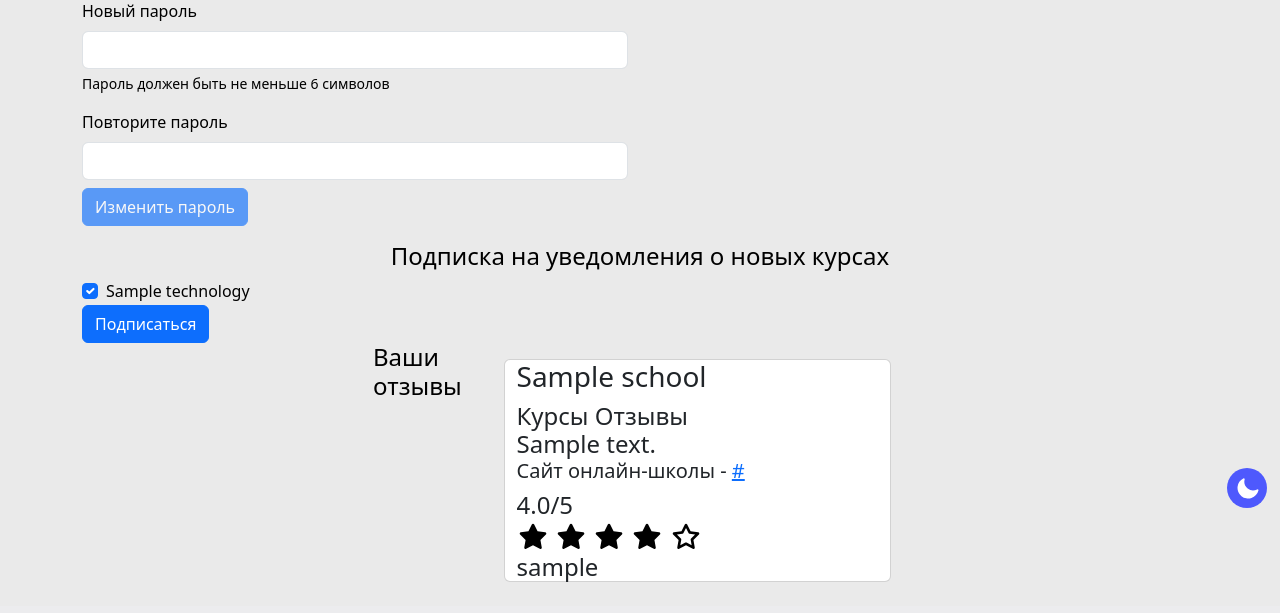
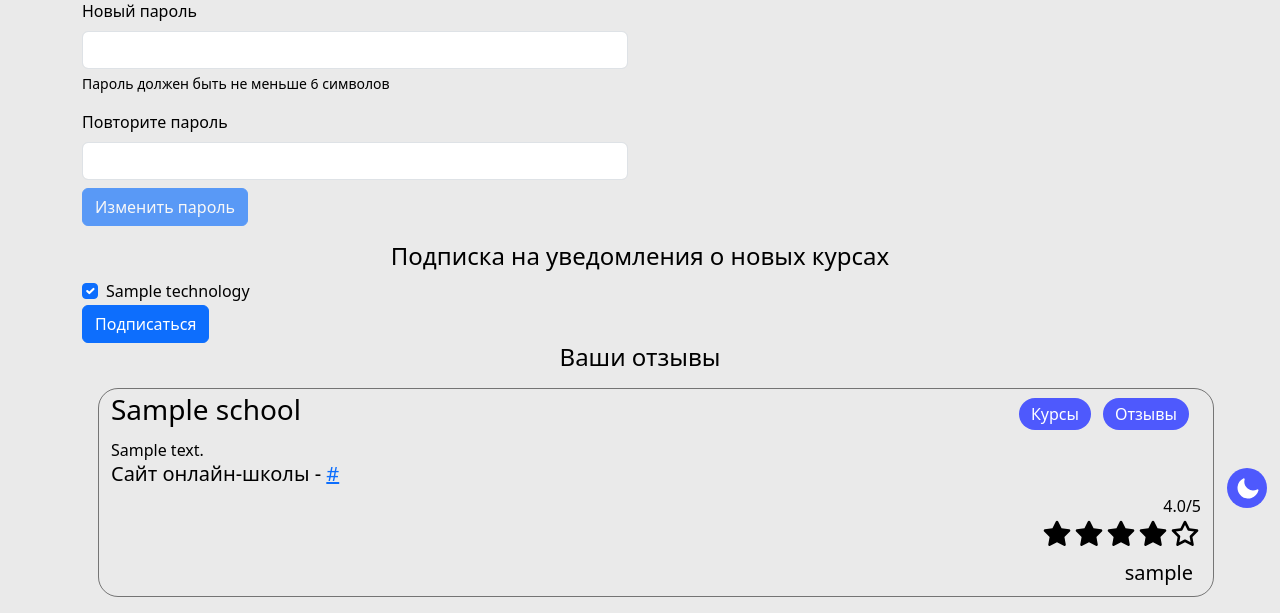
Before and after one commit to Njves/KursoAgregator, a Flask app: page /profile/1 in a window 1280 px wide. Shown: the part 267-880 px from the top of the page. Before the commit the page ends 849 px from the top, so only its background shows below. Run offline with Flask 2, Linux system fonts and the light colour scheme; a user stored in the database is signed in; tables that the repository leaves empty hold one stand-in row (values such as "Sample post").

Commit message:
Быстрый фикс верстки отзывов в лк

```diff
--- a/app/templates/user/main.html
+++ b/app/templates/user/main.html
@@ -1,6 +1,7 @@
 {% extends "base.html" %}
 {% block content %}
 <link rel="stylesheet" type="text/css" href="{{ url_for('static', filename='style/profile.css') }}">
+<link rel="stylesheet" type="text/css" href="{{ url_for('static', filename='style/review.css') }}">
 <div class="container mt-2">
     <h2>Личный кабинет</h2>
     <h4>Пользователь {{ user.username }}</h4>
@@ -61,11 +62,12 @@
             <button type="submit" class="btn btn-primary">Подписаться</button>
         </form>
     </div>
-    <h4 class="container-fluid w-50 d-flex justify-content-center">
-        Ваши отзывы
+    <div>
+        <h4 class="container-fluid w-50 d-flex justify-content-center">Ваши отзывы</h4>
         {% for review in user.reviews %}
         {% include "review/review_item.html" %}
         {% endfor %}
+    </div>
 </div>
 <script>
     const inputPassword = document.getElementById('inputPassword')
```
